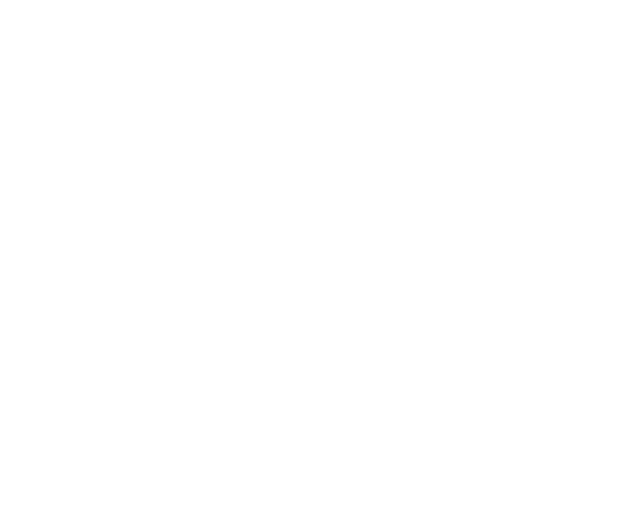
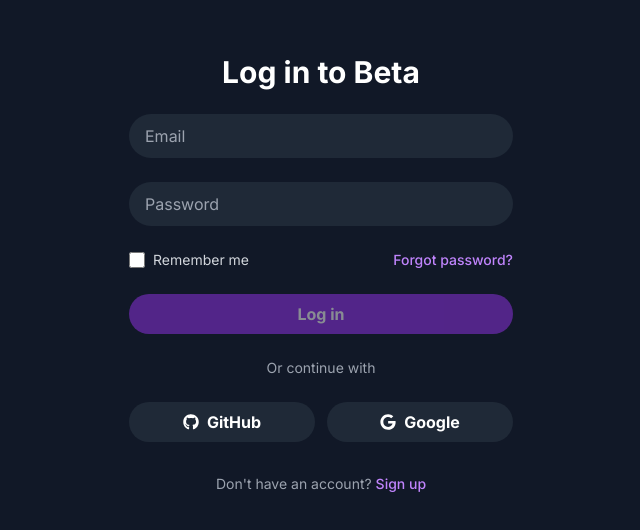
Before and after one commit to GuilhermeFRocha/beta_front, a React (Vite) app: page /login in a window 1280 px wide. Before the commit this address had no page. Shown: the part 126-656 px from the top of the page, without its empty margins (319-959 px from the left). Built offline with nearby package versions, Linux system fonts and the light colour scheme.

Commit message:
Login page

```diff
--- a/package.json
+++ b/package.json
@@ -18,6 +18,7 @@
     "react-icons": "^5.3.0",
     "react-router-dom": "^6.26.1",
     "tailwindcss": "^3.4.10",
+    "toast": "^0.5.4",
     "yup": "^1.4.0",
     "zustand": "^4.5.5"
   },
--- a/src/App.tsx
+++ b/src/App.tsx
@@ -5,8 +5,9 @@
   Navigate,
 } from "react-router-dom";
 import useAuthStore from "./hooks/useAuth";
+import { useEffect } from "react";
 import { Register } from "./pages/Register";
-import { useEffect } from "react";
+import { Login } from "./pages/Login";
 import { DashboardPage } from "./pages/Dashboard";
 import { ProfilePage } from "./pages/ProfilePage";
 import './index.css'
@@ -21,10 +22,9 @@
   return (
     <Router>
       <Routes>
-        {/* Rotas públicas */}
+        <Route path="/login" element={<Login />} />
         <Route path="/register" element={<Register />} />
 
-        {/* Rotas privadas */}
         <Route
           path="/dashboard"
           element={
@@ -35,8 +35,6 @@
           path="/profile"
           element={isAuthenticated ? <ProfilePage /> : <Navigate to="/login" />}
         />
-
-        {/* Redirecionamento padrão */}
         <Route
           path="/"
           element={<Navigate to={isAuthenticated ? "/dashboard" : "/login"} />}
--- /dev/null
+++ b/src/components/Loading/index.tsx
@@ -0,0 +1,57 @@
+interface LoadProps {
+  size?: 'small' | 'medium' | 'large';
+  color?: string;
+  speed?: 'slow' | 'normal' | 'fast';
+  className?: string;
+}
+
+export function Loading({
+  size = 'medium',
+  color = '#3498db',
+  speed = 'normal',
+  className = ''
+}: LoadProps = {}) {
+  const sizeMap = {
+    small: { width: '1rem', height: '1rem', borderWidth: '2px' },
+    medium: { width: '2rem', height: '2rem', borderWidth: '3px' },
+    large: { width: '3rem', height: '3rem', borderWidth: '4px' }
+  };
+
+  const speedMap = {
+    slow: '1.5s',
+    normal: '1s',
+    fast: '0.5s'
+  };
+
+  const Style: React.CSSProperties = {
+    display: 'inline-block',
+    borderRadius: '50%',
+    border: `${sizeMap[size].borderWidth} solid ${color}`,
+    borderRightColor: 'transparent',
+    animation: `spin ${speedMap[speed]} linear infinite`,
+    ...sizeMap[size]
+  };
+
+  return (
+    <>
+      <style>
+        {`
+          @keyframes spin {
+            0% { transform: rotate(0deg); }
+            100% { transform: rotate(360deg); }
+          }
+        `}
+      </style>
+      <div
+        style={Style}
+        className={`-load ${className}`}
+        role="status"
+        aria-label="loading"
+      >
+        <span style={{ position: 'absolute', width: '1px', height: '1px', padding: '0', margin: '-1px', overflow: 'hidden', clip: 'rect(0, 0, 0, 0)', whiteSpace: 'nowrap', borderWidth: '0' }}>
+          Loading...
+        </span>
+      </div>
+    </>
+  );
+}
--- a/src/main.tsx
+++ b/src/main.tsx
@@ -6,5 +6,5 @@
 createRoot(document.getElementById('root')!).render(
   <StrictMode>
     <App />
-  </StrictMode>,
+  </StrictMode>
 )
--- /dev/null
+++ b/src/pages/Login/index.tsx
@@ -0,0 +1,137 @@
+import { Input } from "../../components/Input";
+import { Button } from "../../components/Button";
+import { FaGithub, FaGoogle } from 'react-icons/fa'
+import { Formik, Form, Field, ErrorMessage, FormikHelpers, FieldProps } from 'formik'
+import * as Yup from 'yup'
+import { Link } from "react-router-dom";
+import { useState } from "react";
+import { Loading } from "../../components/Loading";
+
+interface LoginValues {
+  email: string;
+  password: string;
+}
+
+const validationSchema = Yup.object().shape({
+  email: Yup.string().email('Invalid email').required('Email is required'),
+  password: Yup.string().required('Password is required'),
+})
+
+export const Login = () => {
+  const [isLoading, setIsLoading] = useState<boolean>(false);
+
+  const handleSubmit = (values: LoginValues, { setSubmitting }: FormikHelpers<LoginValues>) => {
+    setIsLoading(true)
+    console.log(values);
+    setSubmitting(false);
+    setIsLoading(false)
+  }
+
+  return (
+    <div className="min-h-screen flex items-center justify-center bg-gray-900">
+      <div className="w-full max-w-sm">
+        <h2 className="text-3xl font-bold text-center text-white mb-6">Log in to Beta</h2>
+        <Formik
+          initialValues={{ email: '', password: '' }}
+          validationSchema={validationSchema}
+          onSubmit={handleSubmit}
+        >
+          {({ errors, touched, isValid, isSubmitting, dirty }) => (
+            <Form className="space-y-6">
+              <div>
+                <Field name="email">
+                  {({ field }: FieldProps) => (
+                    <Input
+                      {...field}
+                      id="email"
+                      type="email"
+                      className={`w-full px-4 py-3 bg-gray-800 text-white rounded-full focus:outline-none focus:ring-2 focus:ring-purple-600 ${
+                        errors.email && touched.email ? 'border-red-500' : ''
+                      }`}
+                      placeholder="Email"
+                    />
+                  )}
+                </Field>
+                <ErrorMessage name="email" component="div" className="mt-1 text-red-500 text-sm" />
+              </div>
+              <div>
+                <Field name="password">
+                  {({ field }: FieldProps) => (
+                    <Input
+                      {...field}
+                      id="password"
+                      type="password"
+                      className={`w-full px-4 py-3 bg-gray-800 text-white rounded-full focus:outline-none focus:ring-2 focus:ring-purple-600 ${
+                        errors.password && touched.password ? 'border-red-500' : ''
+                      }`}
+                      placeholder="Password"
+                    />
+                  )}
+                </Field>
+                <ErrorMessage name="password" component="div" className="mt-1 text-red-500 text-sm" />
+              </div>
+              <div className="flex items-center justify-between">
+                <div className="flex items-center">
+                  <input
+                    id="remember-me"
+                    name="remember-me"
+                    type="checkbox"
+                    className="h-4 w-4 text-purple-600 focus:ring-purple-500 border-gray-300 rounded"
+                  />
+                  <label htmlFor="remember-me" className="ml-2 block text-sm text-gray-300">
+                    Remember me
+                  </label>
+                </div>
+                <div className="text-sm">
+                  <Link to="/forgot-password" className="font-medium text-purple-400 hover:text-purple-300">
+                    Forgot password?
+                  </Link>
+                </div>
+              </div>
+              <Button
+                type="submit"
+                disabled={!isValid || !dirty || isSubmitting}
+                className={`
+                  w-full bg-purple-600 hover:bg-purple-700 text-white font-bold py-3 px-5 rounded-full transition duration-300 ${  !isValid || !dirty || isSubmitting ? 'opacity-50' : ''}`}
+              >
+                {isLoading ? <Loading size="small" color="#fff" speed="normal" className="my-custom-class" /> : 'Log in'}
+              </Button>
+            </Form>
+          )}
+        </Formik>
+        <div className="mt-6">
+          <div className="relative">
+            <div className="absolute inset-0 flex items-center">
+              <div className="w-full border-t border-gray-700"></div>
+            </div>
+            <div className="relative flex justify-center text-sm">
+              <span className="px-2 bg-gray-900 text-gray-400">Or continue with</span>
+            </div>
+          </div>
+          <div className="mt-6 grid grid-cols-2 gap-3">
+            <Button
+              type="button"
+              className="w-full bg-gray-800 hover:bg-gray-700 text-white font-bold py-3 px-5 rounded-full transition duration-300 flex items-center justify-center"
+            >
+              <FaGithub className="mr-2" />
+              GitHub
+            </Button>
+            <Button
+              type="button"
+              className="w-full bg-gray-800 hover:bg-gray-700 text-white font-bold py-3 px-5 rounded-full transition duration-300 flex items-center justify-center"
+            >
+              <FaGoogle className="mr-2" />
+              Google
+            </Button>
+          </div>
+        </div>
+        <p className="mt-8 text-center text-sm text-gray-400">
+          Don't have an account?{" "}
+          <Link to="/register" className="font-medium text-purple-400 hover:text-purple-300">
+            Sign up
+          </Link>
+        </p>
+      </div>
+    </div>
+  )
+}
--- a/src/pages/Register/index.tsx
+++ b/src/pages/Register/index.tsx
@@ -5,7 +5,8 @@
 import { Input } from "../../components/Input";
 import { Button } from "../../components/Button";
 import { FaGithub, FaGoogle } from 'react-icons/fa'
-import { useEffect } from "react";
+import { useEffect, useState } from "react";
+import { Loading } from "../../components/Loading";
 
 interface SignValues {
   email: string;
@@ -13,6 +14,7 @@
 }
 
 export const Register = () => {
+  const [isLoading, setIsLoading] = useState<boolean>(false);
   const { registerUser, isAuthenticated } = useAuthStore();
   const navigate = useNavigate();
 
@@ -28,8 +30,10 @@
   })
 
   const handleSubmit = async (values: SignValues, { setSubmitting }: FormikHelpers<SignValues>) => {
+    setIsLoading(true);
     await registerUser(values);
     setSubmitting(false);
+    setIsLoading(false)
   };
 
   return (
@@ -80,7 +84,7 @@
                 }`}
                 disabled={!isValid || !dirty || isSubmitting}
               >
-                {'Register'}
+                {isLoading ? <Loading size="small" color="#fff" speed="normal" className="my-custom-class" /> : 'Register'}
               </Button>
           </Form>
           )
@@ -114,7 +118,7 @@
         </div>
         <p className="mt-8 text-center text-sm text-gray-400">
         Already have an account? {" "}
-          <a href="#" className="font-medium text-purple-400 hover:text-purple-300">
+          <a href="/login" className="font-medium text-purple-400 hover:text-purple-300">
             Sign in
           </a>
         </p>
```
Also changed, not shown: 1 other file (tests, documents, lock files or other folders).
